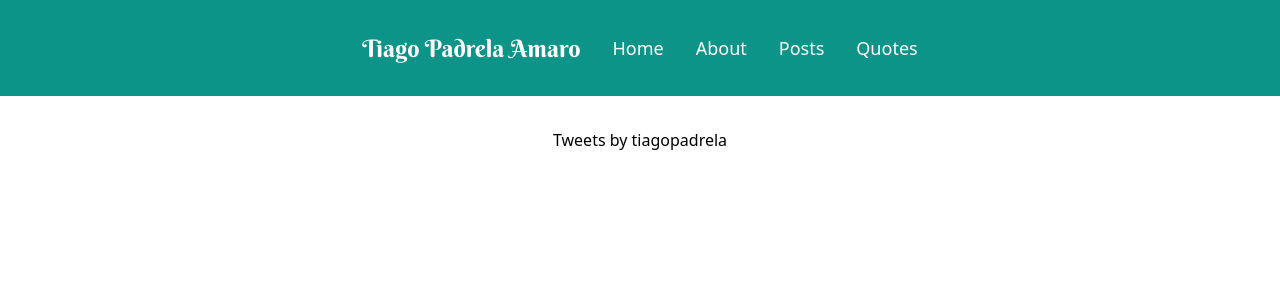
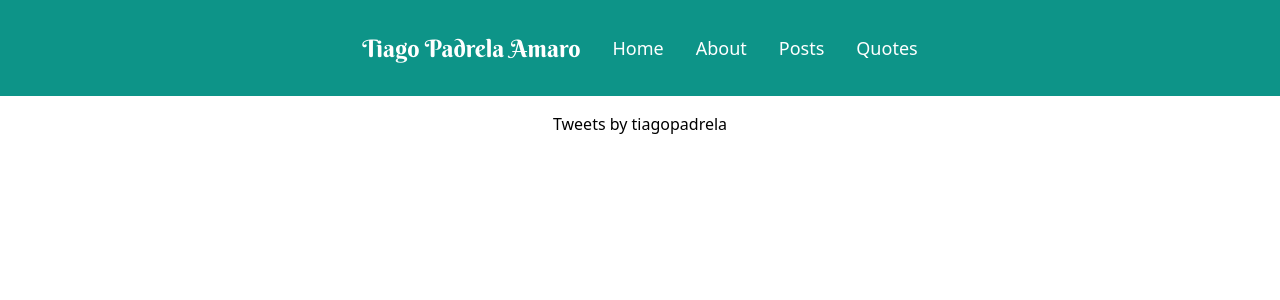
Before and after one commit to tiagoamaro/tiagoamaro.com.br_nextjs, a Next.js app: page / in a window 1280 px wide. Shown: the top 300 px of the page. Built offline with nearby package versions, Linux system fonts and the light colour scheme.

Commit message:
Use padding on layout instead of margin

```diff
--- a/components/Layout.js
+++ b/components/Layout.js
@@ -4,7 +4,7 @@ export const Layout = ({ children }) => {
   return (
     <>
       <Header />
-      <div className="container mx-auto mt-8">{children}</div>
+      <div className="container p-4 lg:mx-auto">{children}</div>
     </>
   )
 }
```
